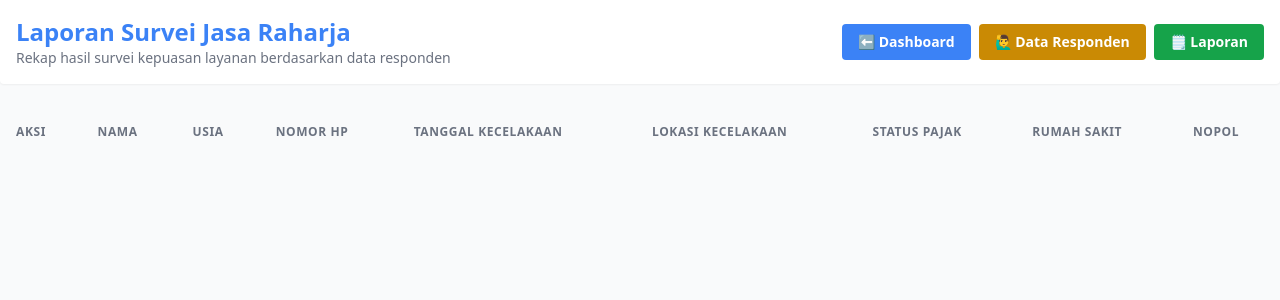
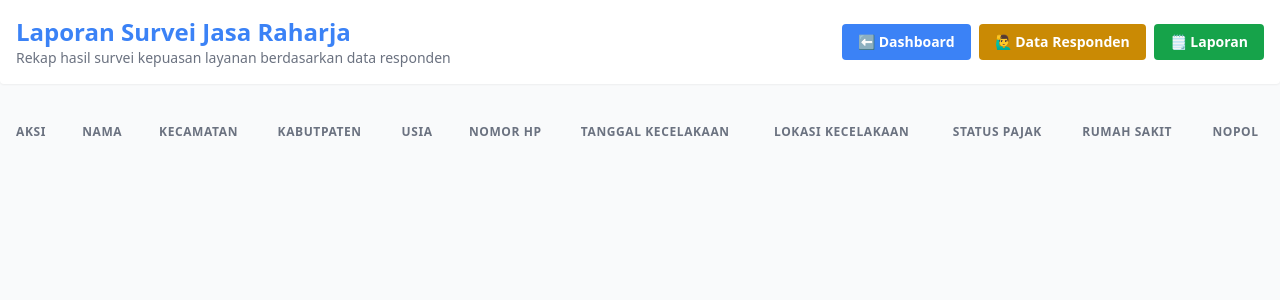
Before and after one commit to kipli176/jendela-jr, a Flask app: page /report in a window 1280 px wide. Shown: the top 300 px of the page. Run offline with Flask 3, Linux system fonts and the light colour scheme; data that the repository does not hold is empty; some libraries are stand-ins or nearby versions.

Commit message:
update tglleegk

```diff
--- a/templates/report.html
+++ b/templates/report.html
@@ -37,6 +37,8 @@
                         <tr>
                             <th class="px-4 py-2 text-left text-xs text-sm text-gray-500 uppercase tracking-wider">Aksi</th>
                             <th class="px-4 py-2 text-left text-xs text-sm text-gray-500 uppercase tracking-wider">Nama</th>
+                            <th class="px-4 py-2 text-left text-xs text-sm text-gray-500 uppercase tracking-wider">Kecamatan</th>
+                            <th class="px-4 py-2 text-left text-xs text-sm text-gray-500 uppercase tracking-wider">Kabutpaten</th>
                             <th class="px-4 py-2 text-left text-xs text-sm text-gray-500 uppercase tracking-wider">Usia</th>
                             <th class="px-4 py-2 text-left text-xs text-sm text-gray-500 uppercase tracking-wider">Nomor HP</th>
                             <th class="px-4 py-2 text-left text-xs text-sm text-gray-500 uppercase tracking-wider">Tanggal Kecelakaan</th>
@@ -59,6 +61,8 @@
 
                             </td>
                             <td class="px-4 py-2 whitespace-nowrap">{{ row['name'] }}</td>
+                            <td class="px-4 py-2 whitespace-nowrap">{{ row['kecamatan'] }}</td>
+                            <td class="px-4 py-2 whitespace-nowrap">{{ row['kabupaten'] }}</td>
                             <td class="px-4 py-2 whitespace-nowrap">{{ row['age'] }}</td>
                             <td class="px-4 py-2 whitespace-nowrap">{{ row['phone'] }}</td>
                             <td class="px-4 py-2 whitespace-nowrap">{{ row['accident_date'] }}</td>
```
Also changed, not shown: templates/dashboard.html (+5 -5 lines).
